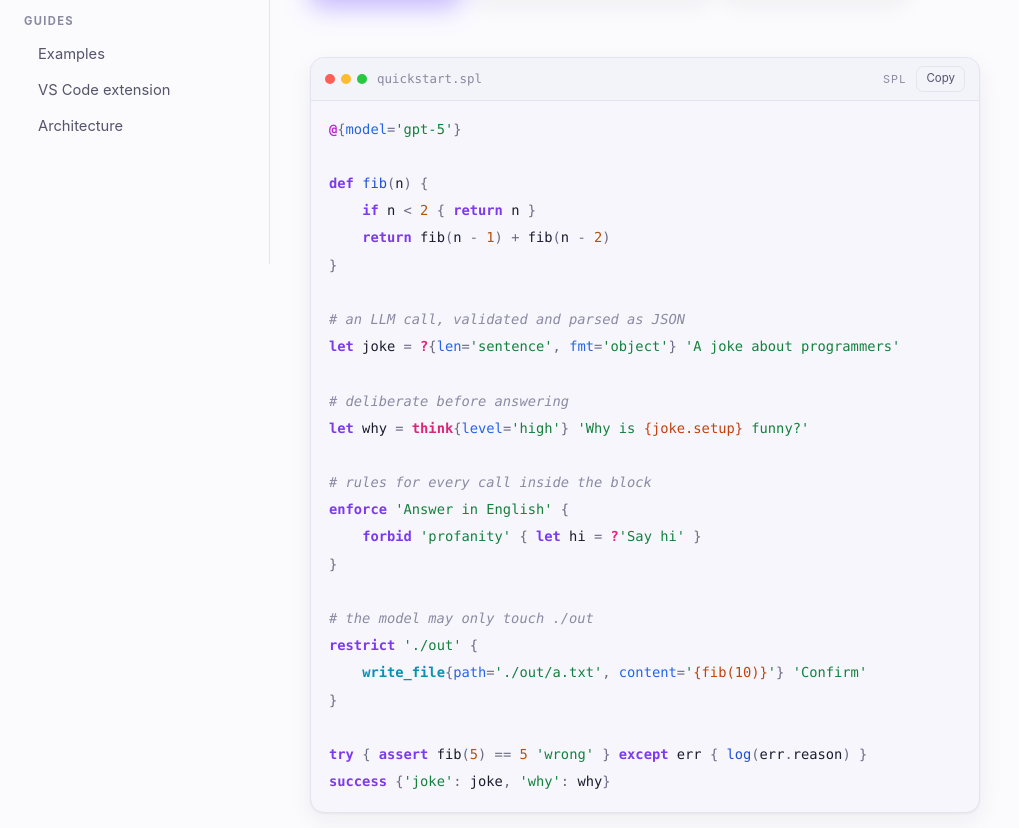
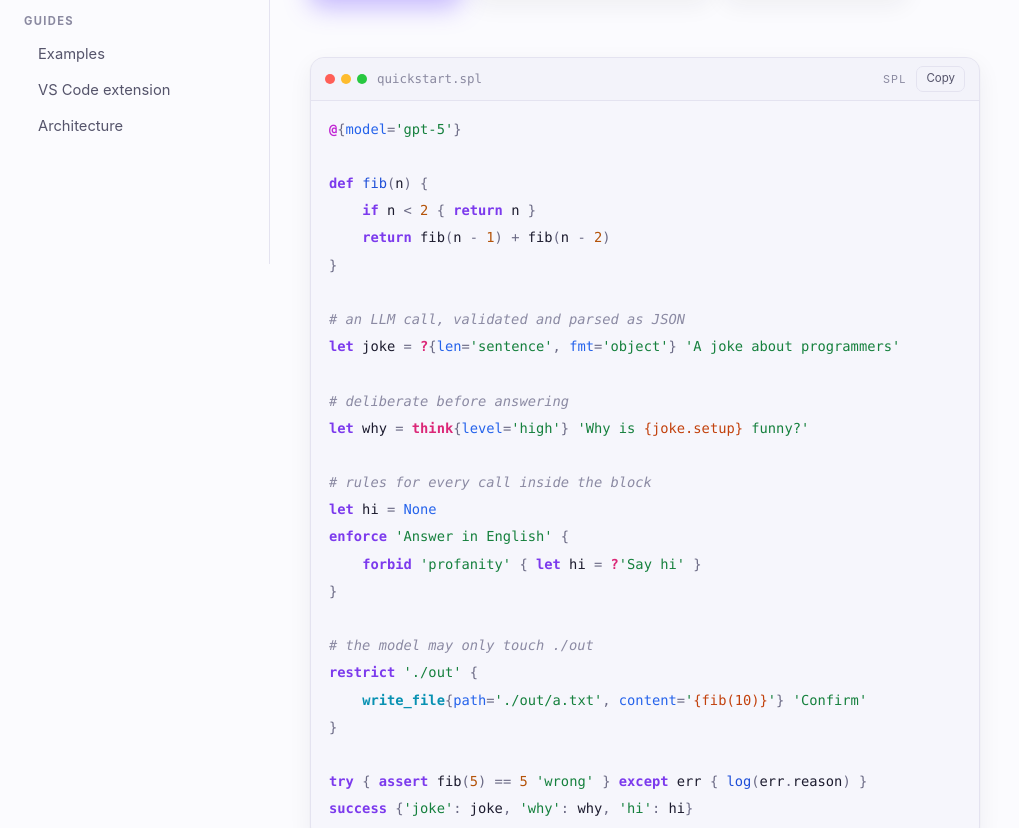
Before and after one commit to dgawlik/semantic-prompt-language, a plain HTML site: page docs/index.html in a window 1280 px wide. Shown: the part 536-1364 px from the top of the page, without its empty margins (0-1019 px from the left). Drawn offline with Linux system fonts and the light colour scheme.

Commit message:
changes 01

```diff
--- a/docs/index.html
+++ b/docs/index.html
@@ -43,6 +43,7 @@ let joke = ?{len='sentence', fmt='object'} 'A joke about programmers'
 let why = think{level='high'} 'Why is {joke.setup} funny?'
 
 # rules for every call inside the block
+let hi = None
 enforce 'Answer in English' {
     forbid 'profanity' { let hi = ?'Say hi' }
 }
@@ -53,7 +54,7 @@ restrict './out' {
 }
 
 try { assert fib(5) == 5 'wrong' } except err { log(err.reason) }
-success {'joke': joke, 'why': why}
+success {'joke': joke, 'why': why, 'hi': hi}
 </code></pre>
 
 <h2 id="why">Why SPL?</h2>
```
